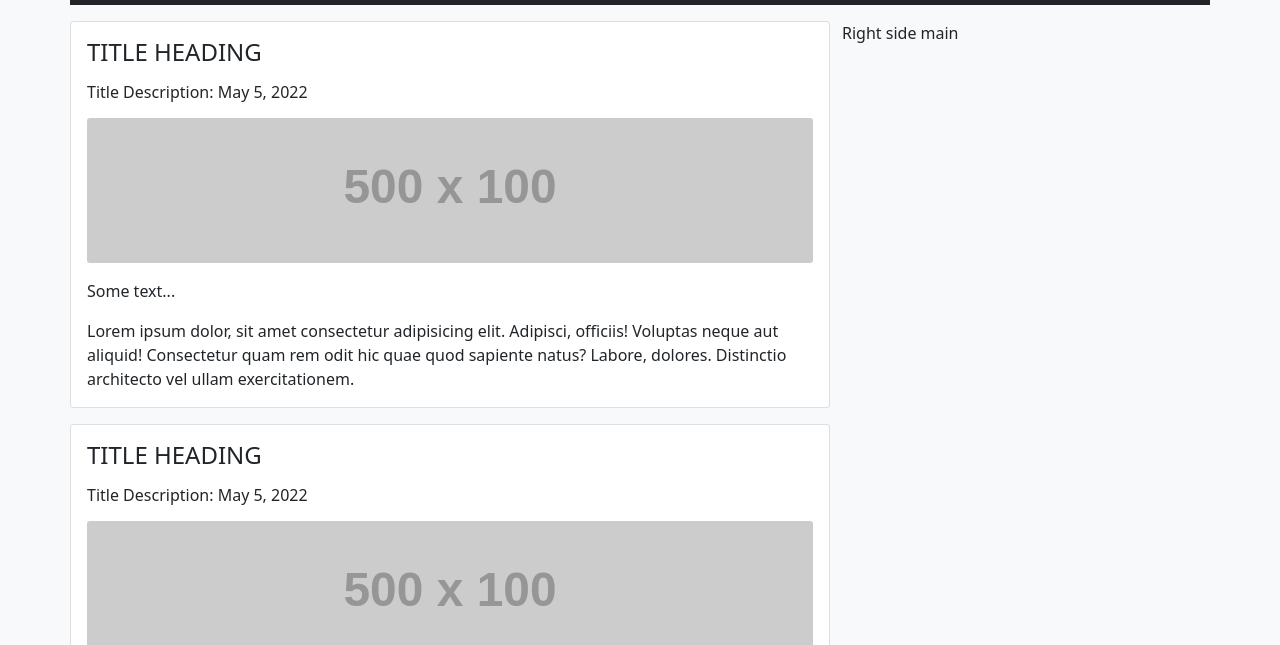
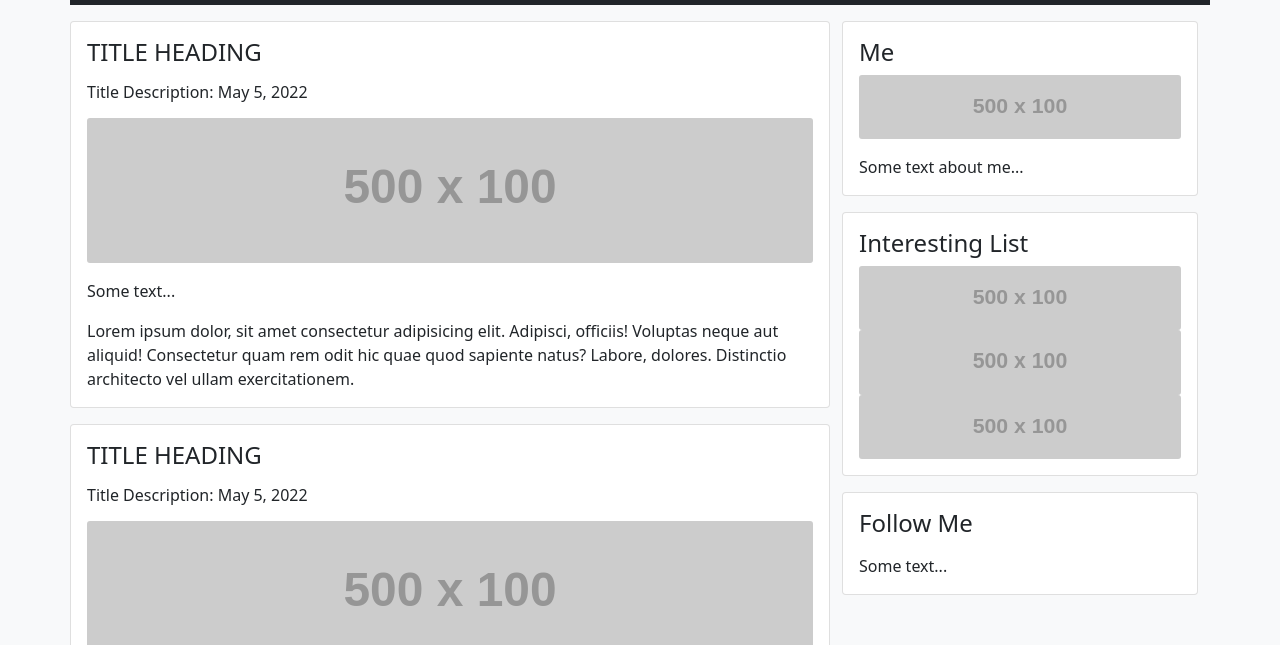
Before and after one commit to lholtzclaw/bootstrap_profile, a plain HTML site: page index.html in a window 1280 px wide. Shown: the part 155-800 px from the top of the page. Drawn offline with nearby package versions, Linux system fonts and the light colour scheme; placeholder pictures from the web are drawn by us.

Commit message:
Added right side cards to main

```diff
--- a/index.html
+++ b/index.html
@@ -51,7 +51,7 @@
 
         <!-- Row 3 - Main content -->
         <div class="row mt-3">
-            <div class="col-12 col-md-8 px-0">
+            <div class="col-12 col-lg-8 px-0">
                 <!-- Top card here -->
                 <div class="card mb-3">
                     <div class="card-body">
@@ -78,8 +78,35 @@
             </div><!-- Left 2/3 column -->
 
             <!-- Right 1/3 column -->
-            <div class="col-12 col-md-4">
-                Right side main
+            <div class="col-12 col-lg-4">
+                <!-- About Me -->
+                <div class="card mb-3">
+                    <div class="card-body">
+                      <h4 class="card-title">Me</h4>
+                      <img src="https://via.placeholder.com/500x100" class="card-img" alt="placeholder image">
+                      <p class="card-text mt-3">Some text about me...</p>
+                    </div>
+                </div>
+
+
+                <!-- Interesting List  -->
+                <div class="card mb-3">
+                    <div class="card-body">
+                      <h4 class="card-title">Interesting List</h4>
+                      <img src="https://via.placeholder.com/500x100" class="card-img" alt="placeholder image">
+                      <img src="https://via.placeholder.com/500x100" class="card-img" alt="placeholder image">
+                      <img src="https://via.placeholder.com/500x100" class="card-img" alt="placeholder image">
+                    </div>
+                </div>
+
+                <!-- Follow me -->
+                <div class="card mb-3">
+                    <div class="card-body">
+                      <h4 class="card-title">Follow Me</h4>
+                      <p class="card-text mt-3">Some text...</p>
+                    </div>
+                </div>
+
             </div>
         </div>
 
```
